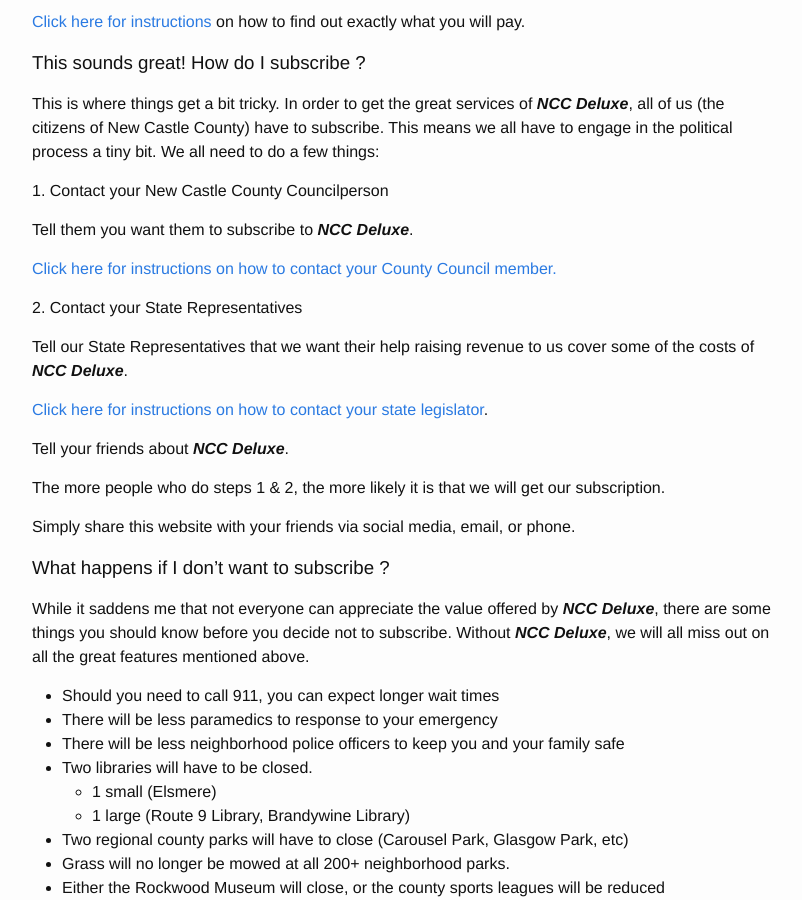
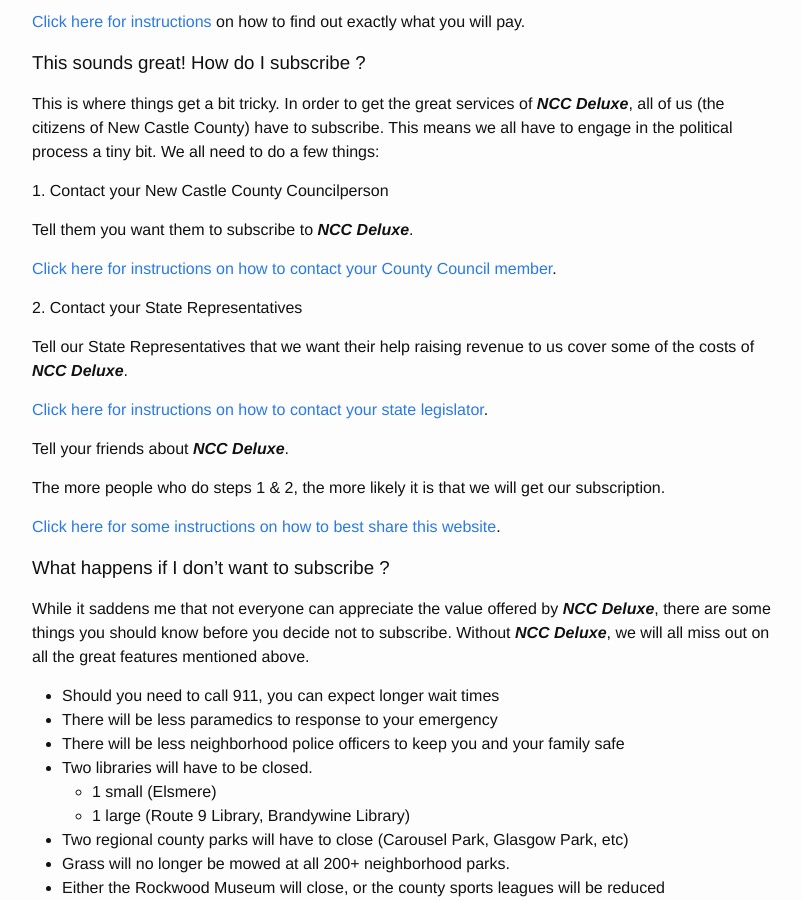
Before and after one commit to wstabosz/nccsos, a Jekyll site: the page built from index.markdown, in a window 1280 px wide and 900 px high, scrolled down 1861 px. Shown: the whole window, without its empty margins (238-1040 px from the left). Built offline with Jekyll 4.4.1, drawn with Linux system fonts in a browser that asks for light colours.

Commit message:
Updated Index

```diff
--- a/index.markdown
+++ b/index.markdown
@@ -55,7 +55,7 @@
 #### 1. Contact your New Castle County Councilperson
 Tell them you want them to subscribe to ***NCC Deluxe***.
 
-[Click here for instructions on how to contact your County Council member.](/contact-your-ncc-council-member)
+[Click here for instructions on how to contact your County Council member](/contact-your-ncc-council-member).
 
 #### 2. Contact your State Representatives
 Tell our State Representatives that we want their help raising revenue to us cover some of the costs of ***NCC Deluxe***.
@@ -65,7 +65,7 @@
 #### Tell your friends about ***NCC Deluxe***.
 The more people who do steps 1 & 2, the more likely it is that we will get our subscription.
 
-Simply share this website with your friends via social media, email, or phone.
+[Click here for some instructions on how to best share this website](/help-save-our-services).
 
 ### What happens if I don't want to subscribe ?
 
```
